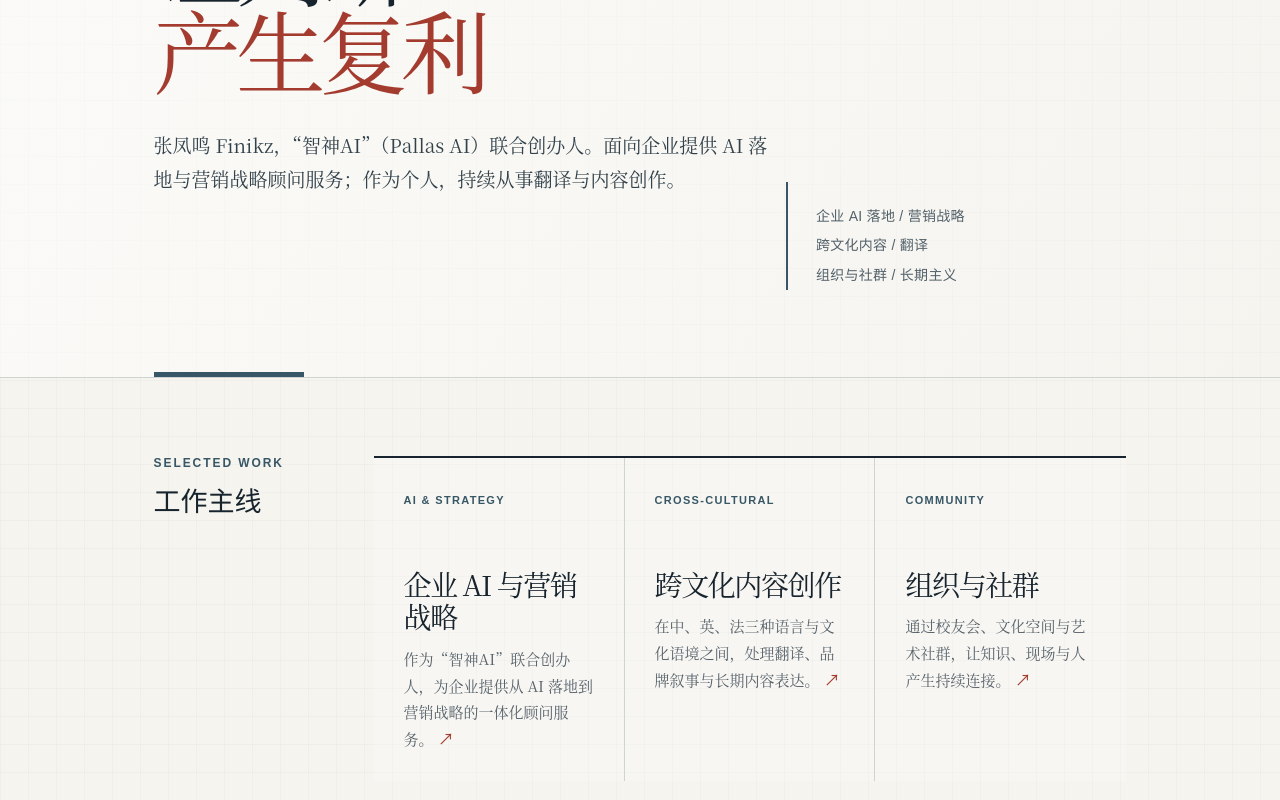
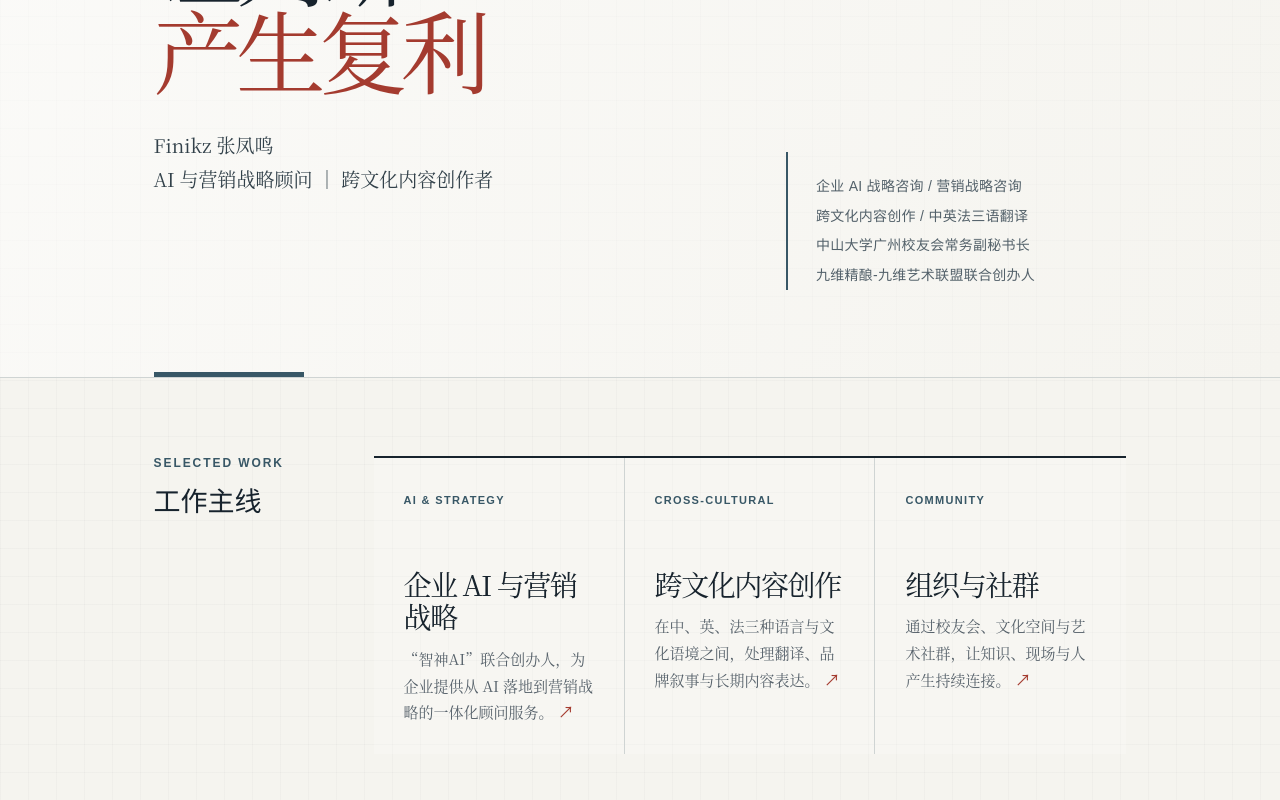
Before and after one commit to finikz/finikz.cn, a Next.js app: page / in a window 1280 px wide. Shown: the part 320-1120 px from the top of the page. Built offline with nearby package versions, Linux system fonts and the light colour scheme.

Commit message:
Refine home positioning copy

```diff
--- a/app/page.tsx
+++ b/app/page.tsx
@@ -1,7 +1,7 @@
 import { articles } from "@/lib/articles";
 
 const practices = [
-  { label: "AI & STRATEGY", name: "企业 AI 与营销战略", description: "作为“智神AI”联合创办人，为企业提供从 AI 落地到营销战略的一体化顾问服务。", href: "/projects" },
+  { label: "AI & STRATEGY", name: "企业 AI 与营销战略", description: "“智神AI”联合创办人，为企业提供从 AI 落地到营销战略的一体化顾问服务。", href: "/projects" },
   { label: "CROSS-CULTURAL", name: "跨文化内容创作", description: "在中、英、法三种语言与文化语境之间，处理翻译、品牌叙事与长期内容表达。", href: "/works" },
   { label: "COMMUNITY", name: "组织与社群", description: "通过校友会、文化空间与艺术社群，让知识、现场与人产生持续连接。", href: "/projects" },
 ];
@@ -10,7 +10,7 @@ export default function Home() {
   const latest = articles[0];
   return <main className="studio-home" id="top">
     <nav className="nav" aria-label="主导航"><a className="brand" href="#top">FINIK<span className="brand-dot">Z</span><small>张凤鸣 / PERSONAL STUDIO</small></a><div className="nav-links"><a href="/about">About</a><a href="/works">Works</a><a href="/articles">Notes</a></div></nav>
-    <section className="studio-hero"><div><p className="kicker">AI, STRATEGY & CULTURE — 2026</p><h1>让判断<br /><em>产生复利</em></h1><p className="studio-intro">张凤鸣 Finikz，“智神AI”（Pallas AI）联合创办人。面向企业提供 AI 落地与营销战略顾问服务；作为个人，持续从事翻译与内容创作。</p></div><aside className="hero-meta">企业 AI 落地 / 营销战略<br />跨文化内容 / 翻译<br />组织与社群 / 长期主义</aside><i className="hero-rule" /></section>
+    <section className="studio-hero"><div><p className="kicker">AI, STRATEGY & CULTURE — 2026</p><h1>让判断<br /><em>产生复利</em></h1><p className="studio-intro">Finikz 张凤鸣<br />AI 与营销战略顾问 ｜ 跨文化内容创作者</p></div><aside className="hero-meta">企业 AI 战略咨询 / 营销战略咨询<br />跨文化内容创作 / 中英法三语翻译<br />中山大学广州校友会常务副秘书长<br />九维精酿-九维艺术联盟联合创办人</aside><i className="hero-rule" /></section>
     <section className="studio-work" id="work"><div className="studio-label">SELECTED WORK<strong>工作主线</strong></div><div className="practice-cards">{practices.map((item) => <a className="practice-card" href={item.href} key={item.label}><span>{item.label}</span><h2>{item.name}</h2><p>{item.description}<i className="card-arrow" aria-hidden="true"> ↗</i></p></a>)}</div></section>
     <section className="studio-bottom" id="notes"><div className="studio-label">LATEST NOTES<strong>最近文章</strong></div>{latest && <a className="latest-note" href={`/articles/${latest.slug}`}><span>ESSAY / {latest.date.slice(5).replace("-", ".")}</span><h2>{latest.title}</h2><b>↗</b></a>}<p className="studio-bio"><strong>FINIKZ / 张凤鸣</strong><br />在文化、商业与技术的交界处做判断，把文化判断、商业策略、内容表达和 AI 工具，组合成可以长期复利的系统。<br /><a href="/about">About Finikz ↗</a></p></section>
     <footer><p>© FINIKZ</p><p>AI · STRATEGY · CULTURE</p><a href="mailto:mail@finikz.com">MAIL@FINIKZ.COM ↗</a></footer>
```
